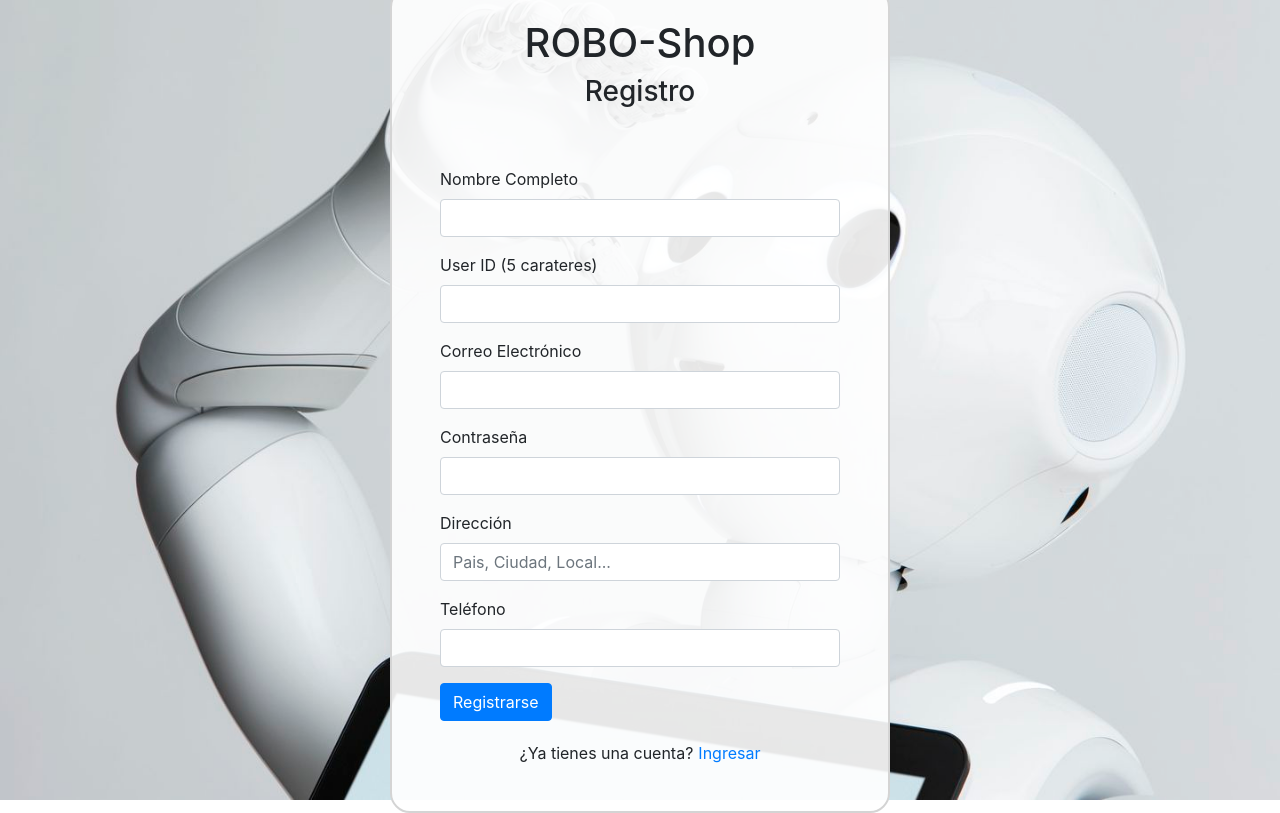
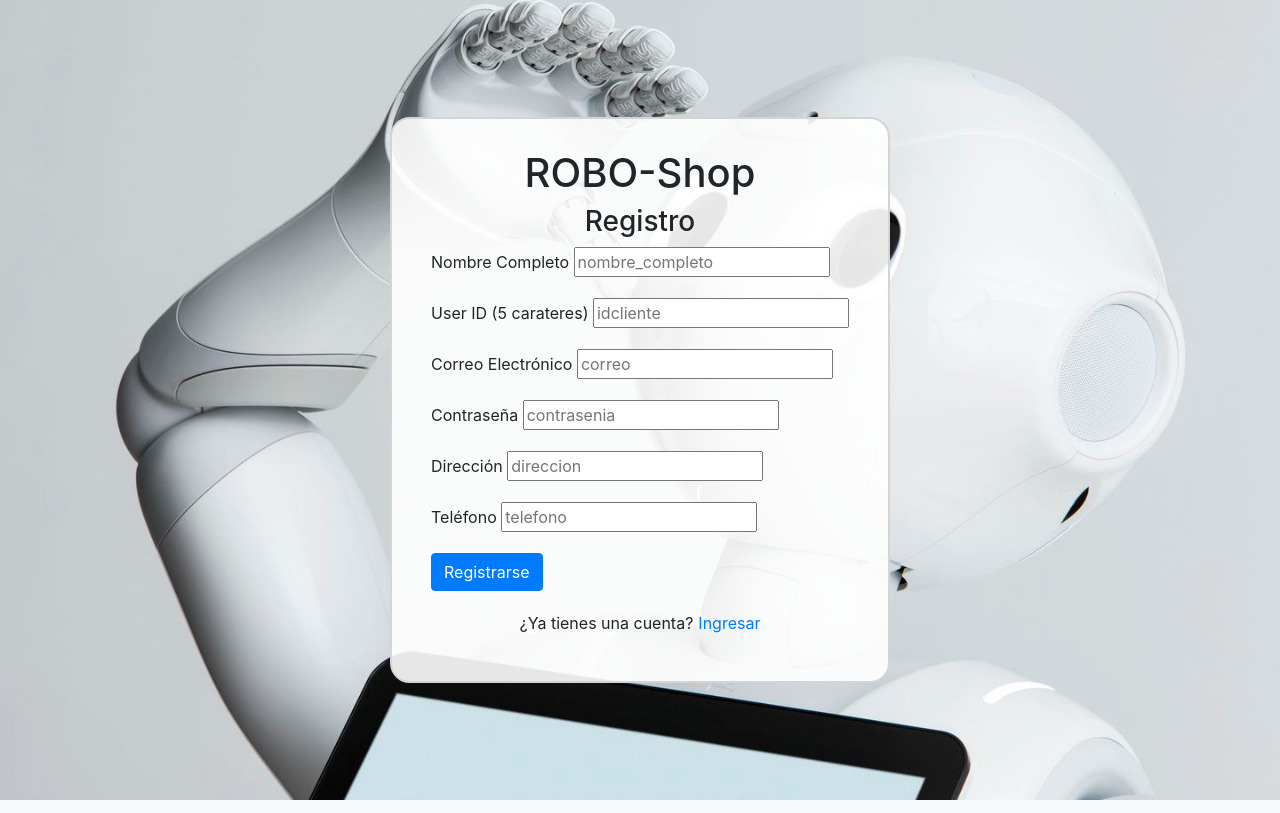
Before and after one commit to geovanniuni/Website_Store_Robots, a Flask app: page /registro in a window 1280 px wide. Run offline with Flask 2, Linux system fonts and the light colour scheme; some libraries are stand-ins or nearby versions.

Commit message:
index registro

```diff
--- a/app.py
+++ b/app.py
@@ -51,10 +51,10 @@ def obtener_clientes():
             raise
     #return alumnosx
 
-def insertar_cliente(idcliente, direccion, telefono,email,nombres,apellidoP, apellidoM):
+def insertar_cliente(idcliente,nombre_completo, correo, contrasenia,direccion,telefono):
     with connection.cursor() as cursor:
         try:
-            cursor.execute("INSERT INTO cliente(idcliente, direccion, telefono,email,nombres,apellidoP, apellidoM) VALUES (%s, %s, %s, %s, %s, %s, %s)",(idcliente, direccion, telefono,email,nombres,apellidoP, apellidoM))
+            cursor.execute("INSERT INTO cliente_(idcliente_,nombre_completo, correo, contrasena,direccion,telefono) VALUES (%s, %s, %s, %s, %s, %s)",(idcliente,nombre_completo, correo, contrasenia,direccion,telefono))
             connection.commit()
         except Exception as e:
             raise
@@ -96,14 +96,17 @@ def formulario_agregar_cliente():
 #     return render_template("alumnos.html", alumno=alumno)
 
 
-# @app.route("/guardar_alumno", methods=["POST"])
-# def guardar_alumno():
-#     nombre = request.form["nombre"]
-#     nota = request.form["nota"]
-#     edad = request.form["edad"]
-#     insertar_alumno(nombre, nota, edad)
-#     # De cualquier modo, y si todo fue bien, redireccionar
-#     return redirect("/alumnos")
+@app.route("/guardar_cliente", methods=["POST"])
+def guardar_cliente():
+    idcliente = request.form["idcliente"]
+    nombre_completo = request.form["nombre_completo"]
+    correo = request.form["correo"]
+    contrasenia = request.form["contrasenia"]
+    direccion = request.form["direccion"]
+    telefono = request.form["telefono"]
+    insertar_cliente(idcliente, nombre_completo, correo, contrasenia, direccion, telefono)
+    # De cualquier modo, y si todo fue bien, redireccionar
+    return redirect("/registro")
 
 
 
--- a/templates/index.html
+++ b/templates/index.html
@@ -56,7 +56,9 @@
             />
           </div>
 
-          <button type="submit" class="btn btn-primary">Ingresar</button>
+          <button>
+            <a href="{{url_for('formulario_agregar_producto')}}" class="btn btn-primary">Ingresar</a>
+          </button>
         </form>
         <div class="horizontal" style="margin-top: 20px">
           <p style="margin-right: 5px">¿No tienes una cuenta?</p>
--- a/templates/registro.html
+++ b/templates/registro.html
@@ -32,67 +32,72 @@
     <div class="container2">
       <h1 class="title">ROBO-Shop</h1>
       <h3 class="subtitle">Registro</h3>
-      <form class="form-login">
+      <form action="{{url_for('guardar_cliente')}}" method="post">
         <div class="mb-3">
-          <label for="exampleInputEmail1" class="form-label"
-            >Nombre Completo</label
-          >
+          <label for="nombre_completo">Nombre Completo</label>
           <input
             type="text"
-            class="form-control"
-            id="exampleInputEmail1"
+            class="input"
+            placeholder="nombre_completo"
+            name="nombre_completo"
+            id="nombre_completo"
             aria-describedby="emailHelp"
           />
         </div>
         <div class="mb-3">
-          <label for="exampleInputEmail1" class="form-label"
-            >User ID (5 carateres)</label
-          >
+          <label for="idcliente">User ID (5 carateres)</label>
           <input
+            type="number"
             maxlength="5"
-            type="text"
-            class="form-control"
-            id="exampleInputEmail1"
+            class="input"
+            placeholder="idcliente"
+            name="idcliente"
+            id="idcliente"
             aria-describedby="emailHelp"
           />
         </div>
         <div class="mb-3">
-          <label for="exampleInputEmail1" class="form-label"
-            >Correo Electrónico</label
-          >
+          <label for="correo">Correo Electrónico</label>
           <input
-            type="email"
-            class="form-control"
-            id="exampleInputEmail1"
+            type="text"
+            class="input"
+            placeholder="correo"
+            name="correo"
+            id="correo"
             aria-describedby="emailHelp"
           />
         </div>
         <div class="mb-3">
-          <label for="exampleInputPassword1" class="form-label"
-            >Contraseña</label
-          >
+          <label for="contrasenia">Contraseña</label>
           <input
-            type="password"
-            class="form-control"
-            id="exampleInputPassword1"
+            type="text"
+            class="input"
+            placeholder="contrasenia"
+            name="contrasenia"
+            id="contrasenia"
+            aria-describedby="emailHelp"
           />
         </div>
         <div class="mb-3">
-          <label for="exampleInputEmail1" class="form-label">Dirección</label>
+          <label for="direccion">Dirección</label>
           <input
             type="text"
-            class="form-control"
-            id="exampleInputEmail1"
+            class="input"
+            placeholder="direccion"
+            name="direccion"
+            id="direccion"
             aria-describedby="emailHelp"
-            placeholder="Pais, Ciudad, Local..."
           />
         </div>
         <div class="mb-3">
-          <label for="exampleInputEmail1" class="form-label">Teléfono</label>
+          <label for="telefono">Teléfono</label>
           <input
-            type="text"
-            class="form-control"
-            id="exampleInputEmail1"
+            type="number"
+            maxlength="5"
+            class="input"
+            placeholder="telefono"
+            name="telefono"
+            id="telefono"
             aria-describedby="emailHelp"
           />
         </div>
```
